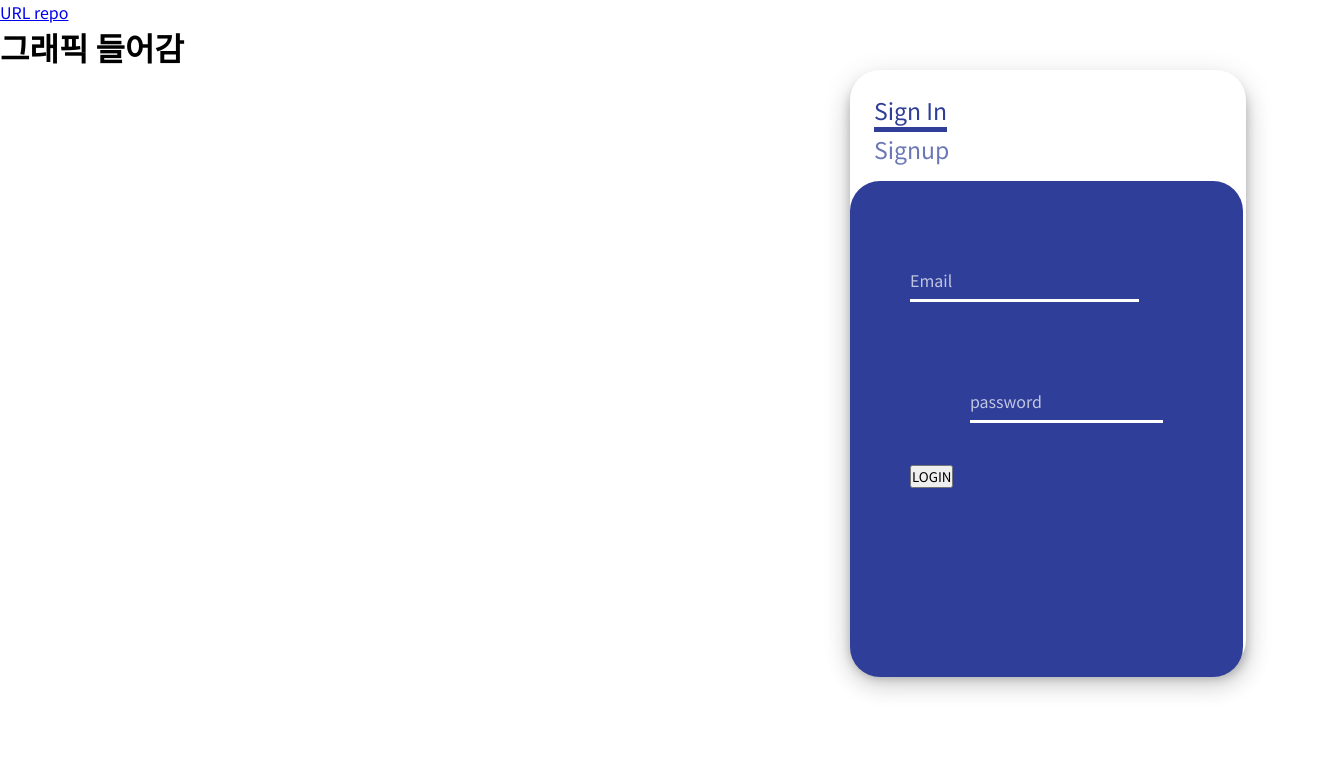
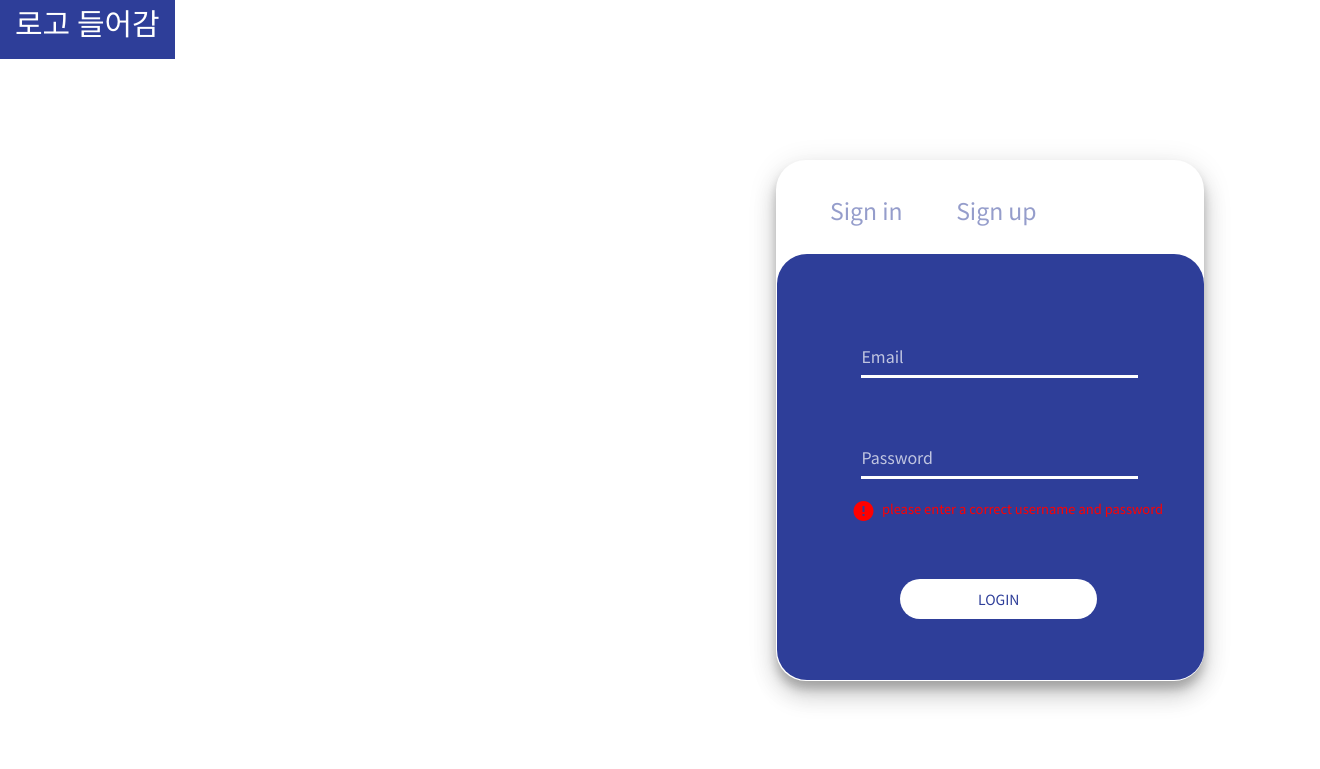
Before and after one commit to teamone-teamone/test, a Django app: template templates/user/login.html in a window 1320 px wide. Shown: the top 769 px of the page. Run offline with Django 3.2, Linux system fonts and the light colour scheme; the template is opened without the code that fills it, so the values that code supplies are empty.

Commit message:
feat: change login

```diff
--- a/static/css/login.css
+++ b/static/css/login.css
@@ -1,22 +1,56 @@
 @import url(//fonts.googleapis.com/earlyaccess/notosanskr.css);
 
 * {
-    margin: 0;
+    margin: 0 auto;
     padding: 0;
-    box-sizing: border-box;
     font-family: "Noto Sans KR", sans-serif;
 }
 
-.login_right {
+.header-box {
+    display: inline-block;
+    height: 70px;
+    width:100%;
+    justify-content:left;
+    align-items: left;
+    margin: 0 auto;
+}
+
+.homelogo {
+    width: 10%;
+    background: #2E3E99;
+    color: white;
+    text-decoration: none;
+    font-size: 30px;
+    padding: 15px;
+}
+
+.login-left{
+    height: 700px;
+    width: 50%;
+    float: left;
     display: flex;
-    flex-direction: column;
-    align-items: flex-start;
+    align-items: center;
+}
+
+.login-right{
+    height: 700px;
+    width: 50%;
+    float: right;
+    display: flex;
+    align-items: center;
+    overflow: hidden;
+}
+
+.button-box{
+    display: inline-block;
+    justify-items: center;
+    align-items: center;
     padding: 23px 8px 8px 24px;
 
+    width: 60%;
+    height:70%;
+    margin: 0 auto;
     position: relative;
-    width: 30%;
-    height: 600px;
-    left: 850px;
 
     background: #FFFFFF;
     /* 16 dp */
@@ -25,48 +59,41 @@
     border-radius: 30px;
 }
 
-.login_form {
-    position: relative;
-    width: 108%;
-    height: 510px;
-    top: 15px;
-    left: -24px;
-
-    background: #2E3E99;
-    border-radius: 30px;
-}
-
-/*상단의 signin, signup*/
-h2 {
-    text-align: center;
+.signin-btn{
+    display: inline-block;
     font-style: normal;
     font-weight: normal;
     font-size: 23px;
-    display: inline-block;
-    color: #2E3E99;
+    color:#2E3E99;
+    opacity: 50%;
+    border: 0;
+    cursor: pointer;
+    background: transparent;
+    outline: none;
+    position: relative;
+    margin-left: 30px;
+    margin-right: 40px;
 }
 
-h2.signin_button {
-    color: #2E3E99;
-    border-bottom: 5px solid #2E3E99;
-}
-
-.signup_button {
-    float: left;
-    color: #2E3E99;
-    opacity: 70%;
-    text-decoration: none;
-    text-align: center;
+.signup-btn{
+    display: inline-block;
     font-style: normal;
     font-weight: normal;
     font-size: 23px;
-    display: inline-block;
+    color:#2E3E99;
+    opacity: 50%;
+    border: 0px;
+    padding: 10px;
+    cursor: pointer;
+    background: transparent;
+    outline: none;
+    position: relative;
 }
 
 .underlineHover:after {
     display: block;
     left: 0;
-    bottom: -10px;
+    bottom: 0;
     width: 0;
     height: 5px;
     background-color: #2E3E99;
@@ -79,19 +106,35 @@ h2.signin_button {
     opacity: 100%;
 }
 
-.underlineHover:hover:after {
+.underlineHover:hover:after{
     width: 100%;
 }
 
-/*input*/
-.login_email {
-    margin-top: 80px;
+.signin-btn:focus{
+    opacity: 100%;
+}
+
+.signup-btn:focus{
+    opacity: 100%;
+}
+
+.input-form{
+    position: absolute;
+    width: 92.2%;
+    height: 76%;
+    top:94px;
+    padding: 23px 8px 8px 24px;
+
+    background: #2E3E99;
+    border-radius: 30px;
+
+    align-items: center;
+}
+
+.input-field{
+    margin-top: 60px;
     margin-left: 60px;
     width: 70%;
-}
-
-.login_email input {
-    font-family: inherit;
     border: 0;
     border-bottom: 3px solid #FFFFFF;
     outline: 0;
@@ -102,16 +145,76 @@ h2.signin_button {
     transition: border-color 0.2s;
 }
 
-.login_password {
+.input-field::placeholder {
+    color: #FFFFFF;
+    opacity: 70%;
+    font-size: 16px;
+}
+
+.login-error{
+    display: flex;
+    align-self: center;
+    color:#FF0000;
+    font-size: 13px;
+    margin-top:20px;
+    margin-left:50px;
+    position: absolute;
+    font-style: lighter;
+    font-weight: lighter;
+}
+
+.login-btn{
+    margin-top: 100px;
+    width: 50%;
+    padding: 10px 30px;
+    cursor: pointer;
+    display: block;
+    background: white;
+    border: 0;
+    outline: none;
+    border-radius: 20px;
+    font-family: Noto Sans KR;
+    font-style: normal;
+    font-weight: 500;
+    font-size: 14px;
+    color: #2E3E99;
+}
+
+.register-btn{
+    margin-top: 60px;
+    width: 50%;
+    padding: 10px 30px;
+    cursor: pointer;
+    display: block;
+    background: #2E3E99;
+    border: 0;
+    outline: none;
+    border-radius: 20px;
+    font-family: Noto Sans KR;
+    font-style: normal;
+    font-weight: 500;
+    font-size: 14px;
+    color: white;
+}
+
+.input-form-2{
+    position: absolute;
+    width: 92.2%;
+    height: 76%;
+    top:94px;
+    padding: 23px 8px 8px 24px;
+
+    background: white;
+    border-radius: 30px;
+    align-items: center;
+}
+
+.input-field-2{
     margin-top: 40px;
     margin-left: 60px;
     width: 70%;
-}
-
-.login_password input {
-    font-family: inherit;
     border: 0;
-    border-bottom: 3px solid #FFFFFF;
+    border-bottom: 3px solid #2E3E99;
     outline: 0;
     font-size: 16px;
     color: #FFFFFF;
@@ -120,25 +223,18 @@ h2.signin_button {
     transition: border-color 0.2s;
 }
 
-::placeholder {
-    color: #FFFFFF;
+.input-field-2::placeholder{
+    color: #2E3E99;
     opacity: 70%;
     font-size: 16px;
 }
-
-.submit {
-    margin-top: 40px;
-    margin-left: 60px;
-    width: 100%;
+#signin{
+    right: 0px;
 }
 
-.login_button input {
-    width: 70%;
-    height: 50px;
-    border: 0;
-    outline: none;
-    border-radius: 20px;
-    color: #2E3E99;
-    background: #FFFFFF;
-    font-size: 16px;
+#signup{
+    right: 1500px;
 }
+
+.material-icons-sharp .error {
+    font-size: 16px; }
--- a/templates/user/login.html
+++ b/templates/user/login.html
@@ -5,14 +5,14 @@
 <head>
     <meta charset="UTF-8" />
     <meta name="viewport" content="width=device-width, initial-scale=1.0" />
-    <link href="https://fonts.googleapis.com/icon?family=Material+Icons+Sharp" rel="stylesheet">
+    <link href="https://fonts.googleapis.com/icon?family=Material+Icons+Sharp"rel="stylesheet">
     <link rel="stylesheet" href="{% static 'css/login.css'%}" />
     <title>Sign in & up| URL repo</title>
 </head>
 
 <body>
     <header class="header-box">
-        <a class="homelogo" href="{% url 'test:home'%}">URL repo</a>
+        <a class="homelogo" href="{% url 'test:home'%}">로고 들어감</a>
         {% if user.is_authenticated %}
         <a href="{% url 'user:myrepo' %}"><i class="profile-logo fas fa-user-circle"></i></a>
         {% else %}
@@ -21,27 +21,45 @@
     </header>
     {% comment %} {% endcomment %}
 
-    <div>
-        <div class="login_left">
-            <div class="login-left-box">
-                <h1><span class="login-left-mention">그래픽 들어감</span></h1>
+    <div class="login-left">
+    </div>
+
+        <div class="login-right">
+            <div id = "btn" class="button-box">
+                <button id = "login" type="button" class="signin-btn underlineHover" onclick="login()">Sign in</button>
+                <button id = "register" type="button" class="signup-btn underlineHover" onclick="register()">Sign up</button>
+                <form id="signin" class="input-form">
+                    <input type="email" class="input-field" placeholder="Email">
+                    <input type="text" class="input-field" placeholder="Password">
+                    <p class="login-error">
+                        <span class="material-icons-sharp error">error</span>
+                        &ensp;please enter a correct username and password</p>
+                    <button type="submit" class="login-btn">LOGIN</button>
+                </form>
+                <form id="signup" class="input-form-2">
+                    <input type="text" class="input-field-2" placeholder="User Name">
+                    <input type="email" class="input-field-2" placeholder="Email">
+                    <input type="text" class="input-field-2" placeholder="Password">
+                    <button type="submit" class="register-btn">REGISTER</button>
+                </form>
             </div>
         </div>
-        <div class="login_right">
-            <h2 class ="signin_button">Sign In</h2>
-            <a class="signup_button underlinehover" href="{%url 'user:signup'%}">Signup</a>
-            <div class="login_form">
-                <div class="login_email">
-                    <input type="text" placeholder="Email">
-                </div>
-                <div class="login_password">
-                    <input type="text" class="login_password" name="login" placeholder="password">
-                </div>
-                <div class="submit">
-                    <button class="login_button">LOGIN</button>
-                </div>
-            </div>
-        </div>
+
+    <script>
+        var x = document.getElementById("signin");
+        var y = document.getElementById("signup");
+
+        function register(){
+            x.style.left = "-1200px"
+            y.style.left = "0px"
+        }
+
+        function login(){
+            x.style.left = "0px"
+            y.style.left = "1400px"
+        }
+
+    </script>
 
         <!--input으로 작업한 것을 아래와 연결해야 함
             <form method="POST" class="w-full" enctype="multipart/form-data">
@@ -56,8 +74,6 @@
                 {% endfor %} {% endif %} {% endfor %}
             </form>
         -->
-        </div>
-    </div>
 </body>
 
 </html>
```
